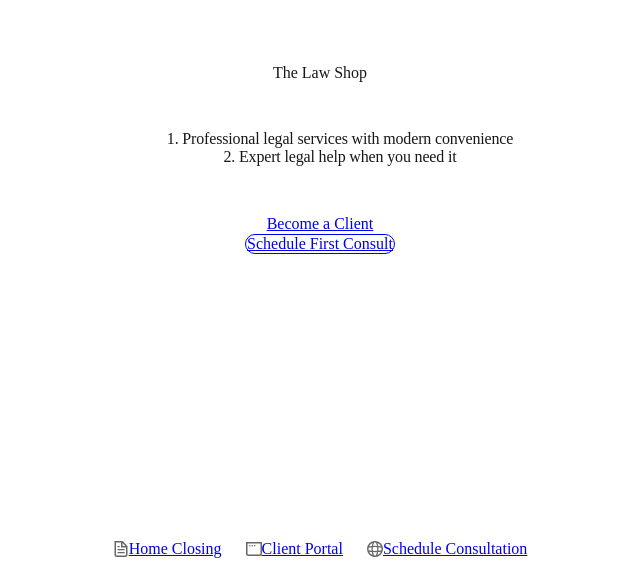
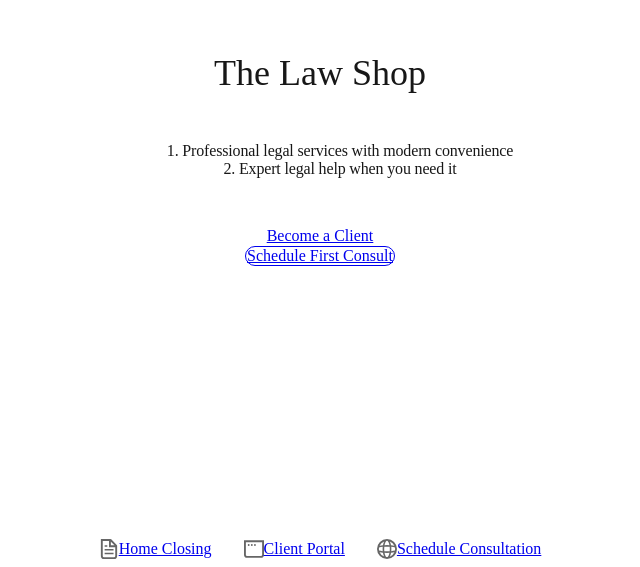
Before and after one commit to JPL-Git-Hub/tls-unified, a Next.js app: page / in a window 1280 px wide. Shown: the part 249-816 px from the top of the page, without its empty margins (320-960 px from the left). Built offline with nearby package versions, Linux system fonts and the light colour scheme.

Commit message:
Increase font sizes throughout the homepage

```diff
--- a/app/page.tsx
+++ b/app/page.tsx
@@ -5,9 +5,9 @@ export default function Home() {
   return (
     <div className="grid grid-rows-[20px_1fr_20px] items-center justify-items-center min-h-screen p-8 pb-20 gap-16 sm:p-20 font-[family-name:var(--font-inter)]">
       <main className="flex flex-col gap-[32px] row-start-2 items-center sm:items-start">
-        <div className="text-4xl font-bold">The Law Shop</div>
-        <ol className="list-inside list-decimal text-sm/6 text-center sm:text-left">
-          <li className="mb-2 tracking-[-.01em]">
+        <div className="text-[36px] leading-tight font-bold">The Law Shop</div>
+        <ol className="list-inside list-decimal text-xl text-center sm:text-left">
+          <li className="mb-3 tracking-[-.01em]">
             Professional legal services with modern convenience
           </li>
           <li className="tracking-[-.01em]">Expert legal help when you need it</li>
@@ -15,39 +15,39 @@ export default function Home() {
 
         <div className="flex gap-4 items-center flex-col sm:flex-row">
           <Link
-            className="rounded-full border border-solid border-transparent transition-colors flex items-center justify-center bg-foreground text-background gap-2 hover:bg-[#383838] dark:hover:bg-[#ccc] font-medium text-sm sm:text-base h-10 sm:h-12 px-4 sm:px-5 sm:w-auto"
+            className="rounded-full border border-solid border-transparent transition-colors flex items-center justify-center bg-foreground text-background gap-2 hover:bg-[#383838] dark:hover:bg-[#ccc] font-medium text-lg sm:text-xl h-12 sm:h-14 px-5 sm:px-6 sm:w-auto"
             href="/home-closing"
           >
             Become a Client
           </Link>
           <Link
-            className="rounded-full border border-solid border-black/[.08] dark:border-white/[.145] transition-colors flex items-center justify-center hover:bg-[#f2f2f2] dark:hover:bg-[#1a1a1a] hover:border-transparent font-medium text-sm sm:text-base h-10 sm:h-12 px-4 sm:px-5 w-full sm:w-auto"
+            className="rounded-full border border-solid border-black/[.08] dark:border-white/[.145] transition-colors flex items-center justify-center hover:bg-[#f2f2f2] dark:hover:bg-[#1a1a1a] hover:border-transparent font-medium text-lg sm:text-xl h-12 sm:h-14 px-5 sm:px-6 w-full sm:w-auto"
             href="/intake"
           >
             Schedule First Consult
           </Link>
         </div>
       </main>
-      <footer className="row-start-3 flex gap-[24px] flex-wrap items-center justify-center">
+      <footer className="row-start-3 flex gap-[32px] flex-wrap items-center justify-center">
         <Link
-          className="flex items-center gap-2 hover:underline hover:underline-offset-4"
+          className="flex items-center gap-3 hover:underline hover:underline-offset-4 text-lg"
           href="/home-closing"
         >
-          <Image aria-hidden src="/file.svg" alt="File icon" width={16} height={16} />
+          <Image aria-hidden src="/file.svg" alt="File icon" width={20} height={20} />
           Home Closing
         </Link>
         <Link
-          className="flex items-center gap-2 hover:underline hover:underline-offset-4"
+          className="flex items-center gap-3 hover:underline hover:underline-offset-4 text-lg"
           href="/portal"
         >
-          <Image aria-hidden src="/window.svg" alt="Window icon" width={16} height={16} />
+          <Image aria-hidden src="/window.svg" alt="Window icon" width={20} height={20} />
           Client Portal
         </Link>
         <Link
-          className="flex items-center gap-2 hover:underline hover:underline-offset-4"
+          className="flex items-center gap-3 hover:underline hover:underline-offset-4 text-lg"
           href="/intake"
         >
-          <Image aria-hidden src="/globe.svg" alt="Globe icon" width={16} height={16} />
+          <Image aria-hidden src="/globe.svg" alt="Globe icon" width={20} height={20} />
           Schedule Consultation
         </Link>
       </footer>
```
